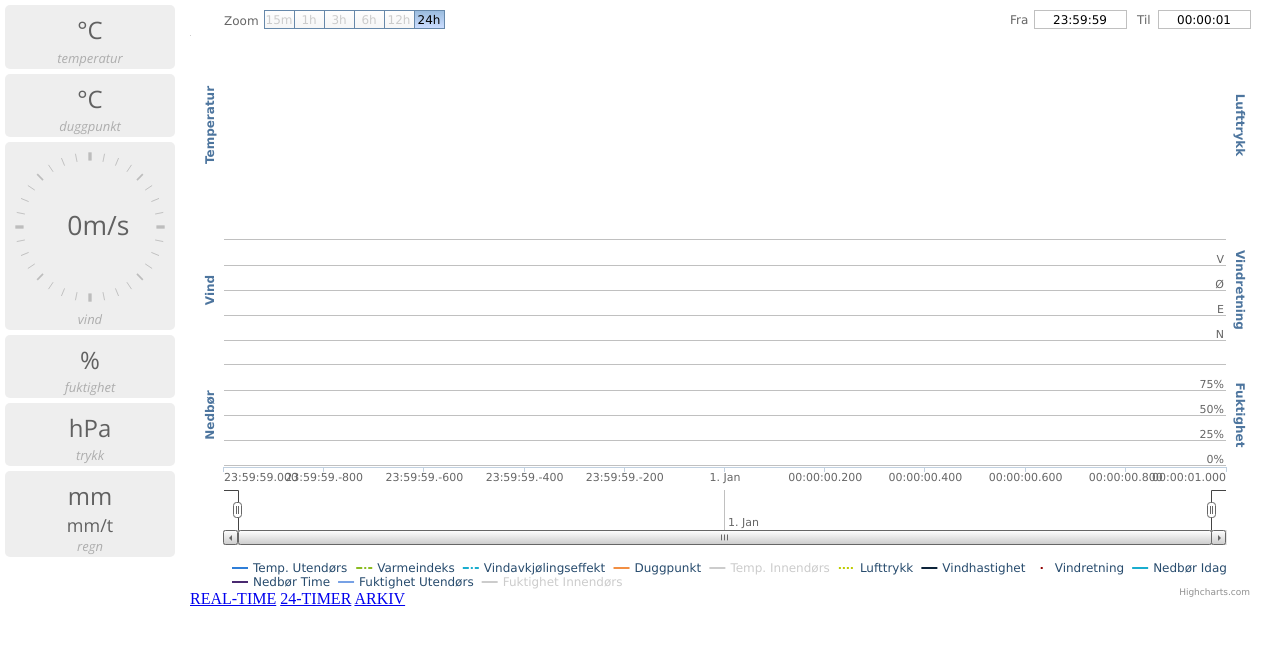
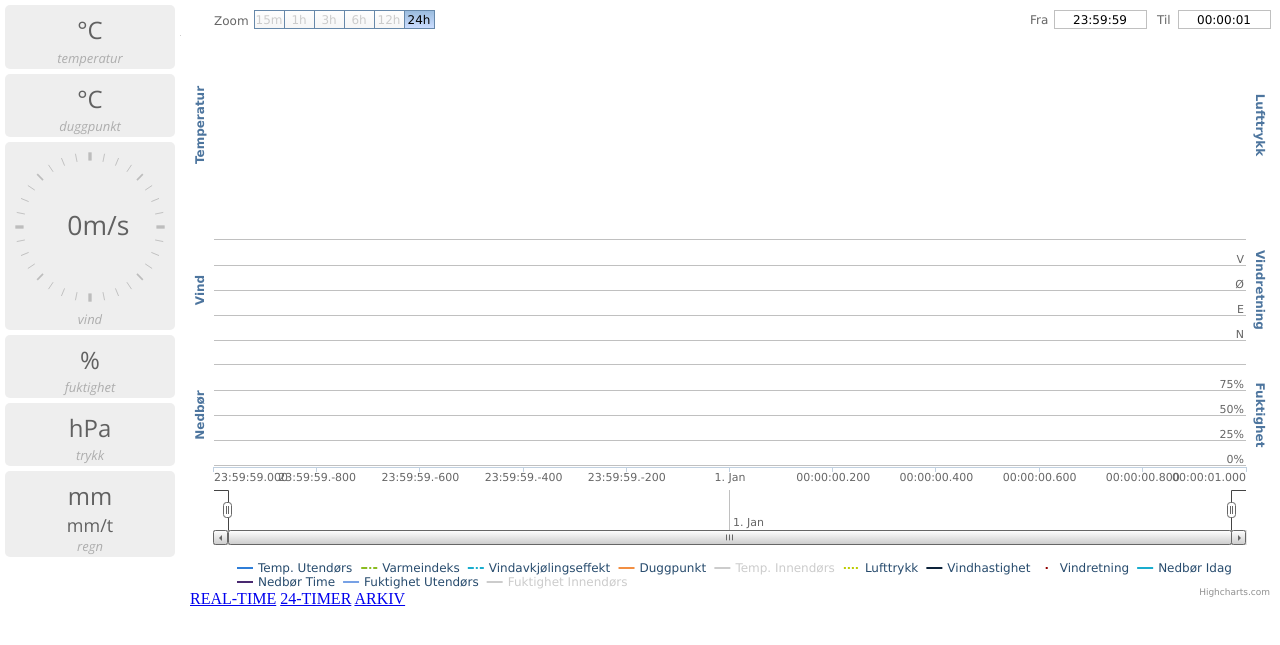
Before and after one commit to vegarda/joknuden-old, a PHP site: page / in a window 1280 px wide. Shown: the top 645 px of the page. Run offline with PHP 8.4, Linux system fonts and the light colour scheme; data that the repository does not hold is empty.

Commit message:
endre margins charts-container

```diff
--- a/public_html/style/mesowx.css
+++ b/public_html/style/mesowx.css
@@ -20,7 +20,7 @@ body {
     top: 0;
     left: 170px;
     right: 0px;
-    margin: 0 20px;
+    margin: 0 0 0 10px;
     height: 600px;
 }
 /*.chart-container {
```
